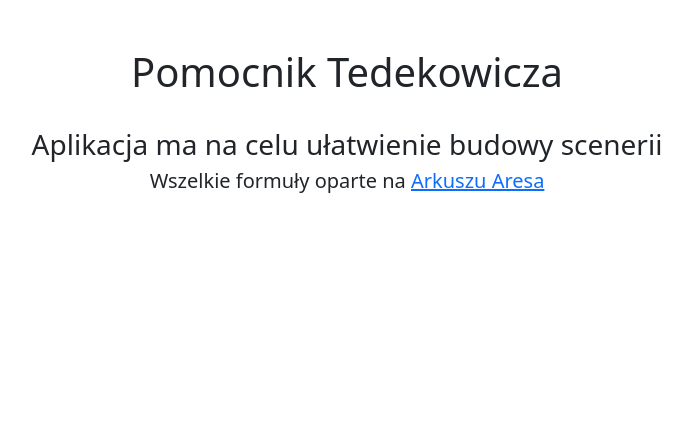
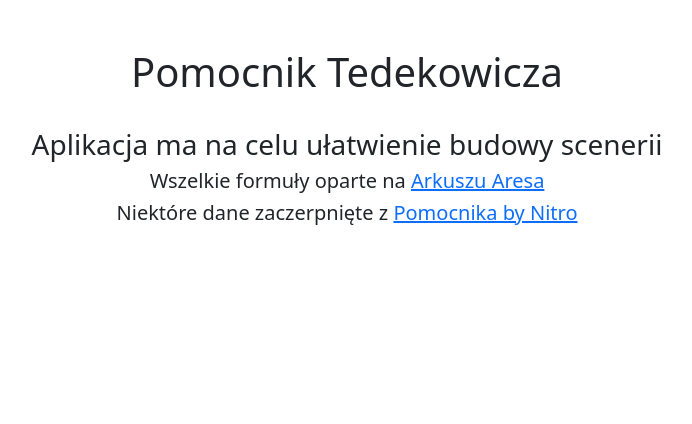
Before and after one commit to PiotrDebicki/Pomocnik-tedekowicza, a Flask app: page / in a window 1280 px wide. Shown: the part 58-482 px from the top of the page, without its empty margins (293-985 px from the left). Run offline with Flask 2, Linux system fonts and the light colour scheme; some libraries are stand-ins or nearby versions.

Commit message:
Update copyrights info

```diff
--- a/templates/index.html
+++ b/templates/index.html
@@ -7,4 +7,5 @@
     <br>
     <h3>Aplikacja ma na celu ułatwienie budowy scenerii</h3>
     <h5>Wszelkie formuły oparte na <a href="https://docs.google.com/spreadsheets/d/1JBnzTHlSux_R7UJkdTkZtIPwbK6sNjjMU86ZzJXTSng/edit#gid=596467753">Arkuszu Aresa</a></h5>
+    <h5>Niektóre dane zaczerpnięte z <a href="https://nitro.td2.info.pl/pomocnik/10/">Pomocnika by Nitro</a></h5>
 {% endblock %}
```
